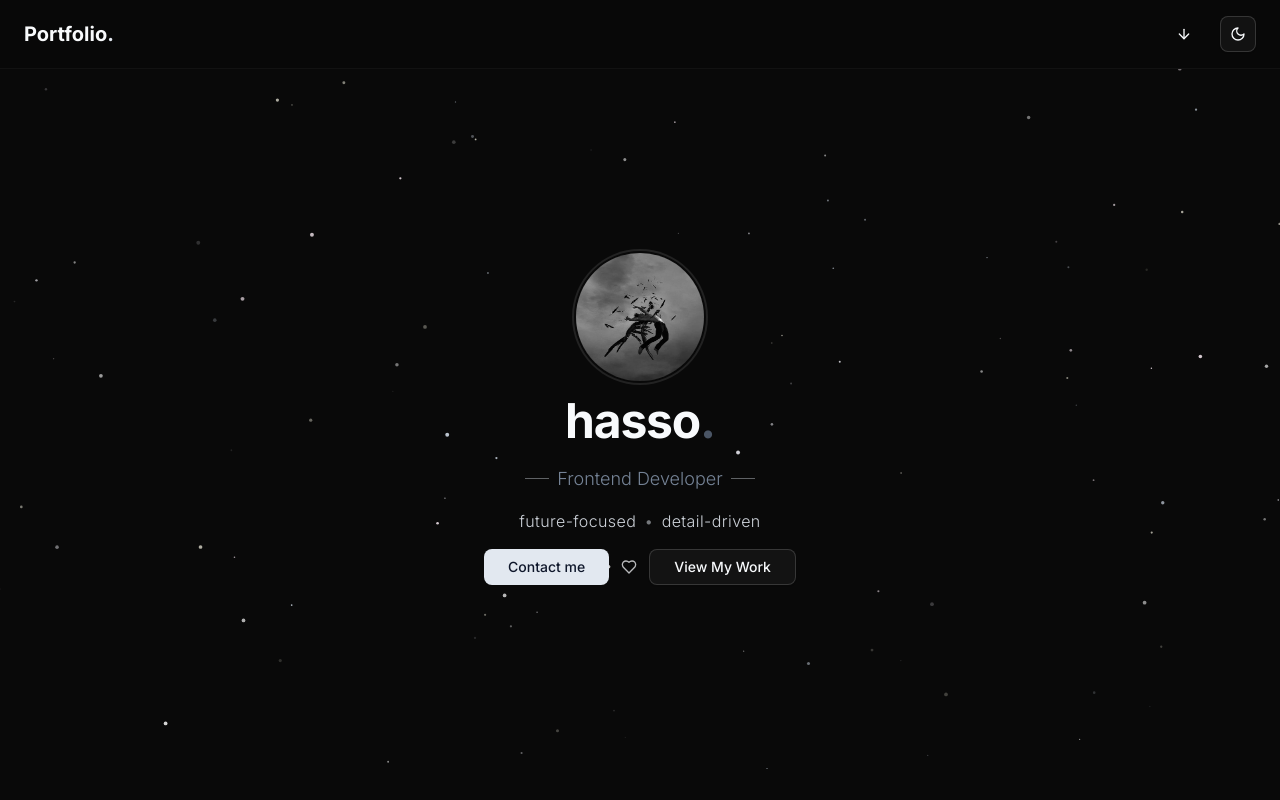
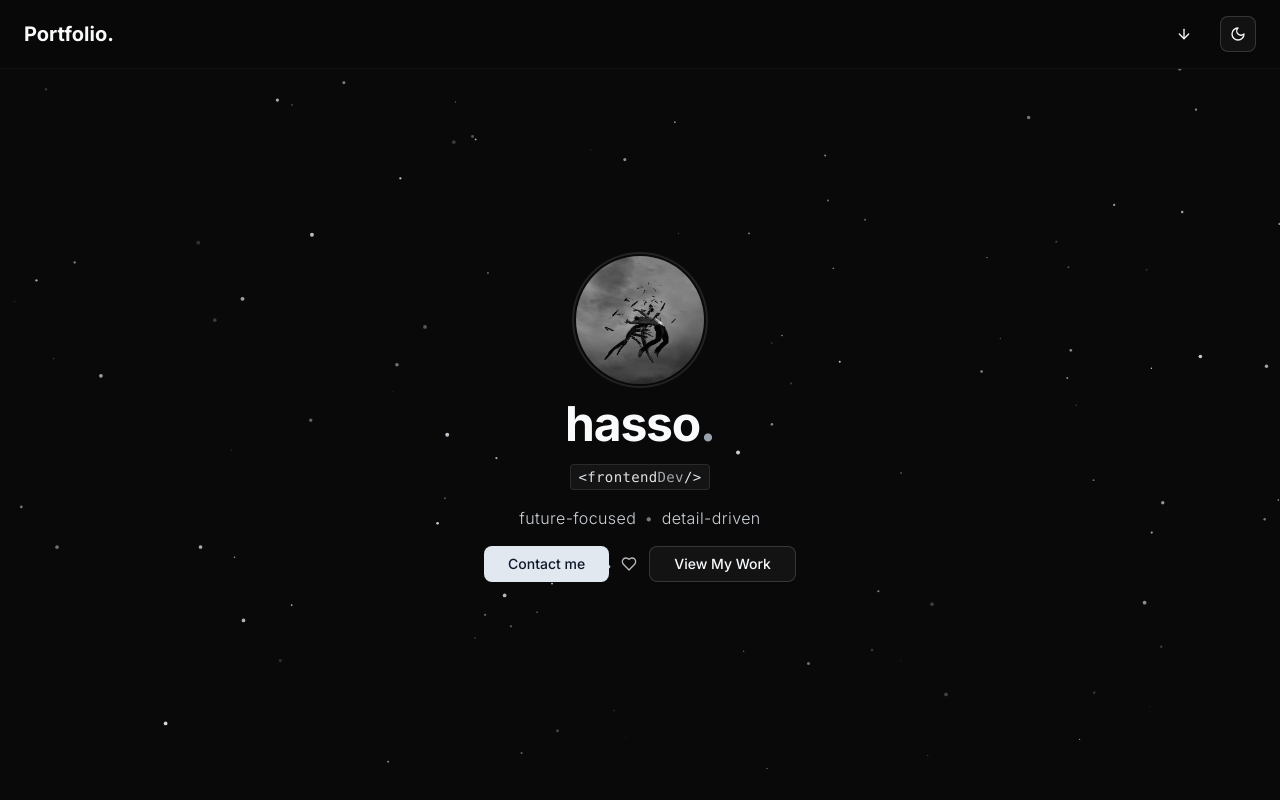
Before and after one commit to hassohamid/Portfolio-V1, a React (Vite) app: page / in a window 1280 px wide. Built offline with nearby package versions, Linux system fonts and the light colour scheme.

Commit message:
ilikeDOT

```diff
--- a/src/App.tsx
+++ b/src/App.tsx
@@ -6,7 +6,7 @@ import "./App.css";
 export default function App() {
   return (
     <ThemeProvider defaultTheme="dark" storageKey="vite-ui-theme">
-      <div className="min-h-screen bg-background transition-colors ">
+      <div className="min-h-screen bg-background transition-all duration-300 ">
         <Header />
         <main>
           <Hero />
--- /dev/null
+++ b/src/layout/About.tsx
@@ -0,0 +1 @@
+export default function About() {}
--- a/src/layout/Header.tsx
+++ b/src/layout/Header.tsx
@@ -3,10 +3,8 @@ import Nav from "@/components/Nav";
 
 export function Header() {
   return (
-    <header className="sticky top-0 w-full z-50 flex justify-between items-center px-6 py-4 backdrop-blur-md bg-background/70 border-b border-border/40 transition-all ">
-      <div className="font-bold text-xl">
-        Portfolio<span className="text-primary">.</span>
-      </div>
+    <header className="sticky z-50 flex justify-between items-center px-6 py-4 backdrop-blur-md bg-background/70 border-b border-border/40 transition-all duration-300 ">
+      <div className="font-bold text-xl">Portfolio.</div>
       <div className="flex items-center gap-4">
         <Nav />
         <ModeToggle />
--- a/src/layout/Hero.tsx
+++ b/src/layout/Hero.tsx
@@ -14,15 +14,15 @@ export default function Hero() {
         </Avatar>
         <div className="text-center space-y-4">
           <h1 className="text-5xl font-bold tracking-tight">
-            hasso<span className="text-gray-600">.</span>
+            hasso<span className="text-gray-400 ">.</span>
           </h1>
 
-          <div className="inline-flex items-center gap-2">
-            <div className="h-px w-6 bg-primary/40"></div>
-            <p className="text-lg text-muted-foreground/80 font-light">
-              Frontend Developer
+          <div className=" inline-block ">
+            <p className="text-foreground/90 text-sm font-mono tracking-wide px-2 py-0.5 rounded bg-primary/5 border border-primary/10">
+              <span className="text-primary">&lt;</span>
+              frontend<span className="text-primary/70">Dev</span>
+              <span className="text-primary">/&gt;</span>
             </p>
-            <div className="h-px w-6 bg-primary/40"></div>
           </div>
 
           <p className="max-w-md mx-auto text-muted-foreground/90 font-light tracking-wide">
```
